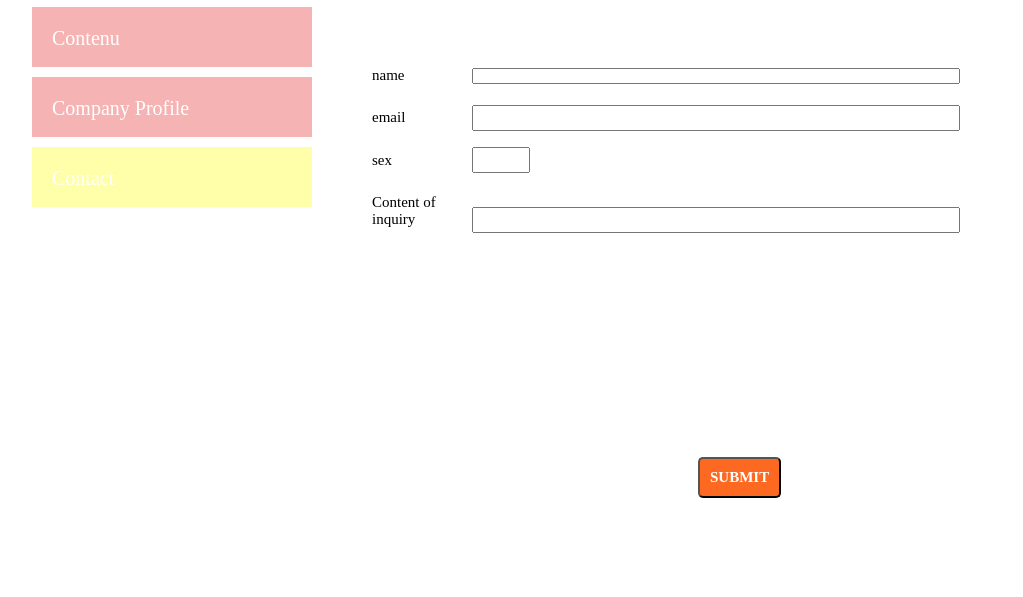
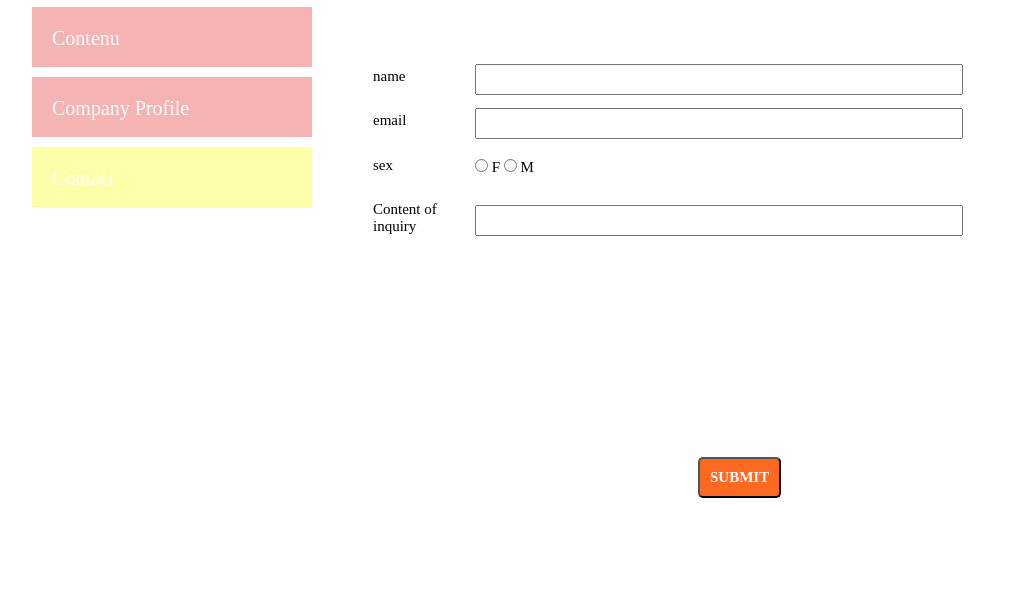
Before and after one commit to anselmehado/Travail2, a plain HTML site: page index.html in a window 1280 px wide. Shown: the part 203-800 px from the top of the page, without its empty margins (138-1161 px from the left). Drawn offline with Linux system fonts and the light colour scheme.

Commit message:
Troisieme version de l'exercice1 HTML/CSS: bouton radion et forme et table

```diff
--- a/CSS/style.css
+++ b/CSS/style.css
@@ -18,6 +18,7 @@ ul {
   margin: 0;
   padding: 0;
 }
+
 li {
   /* Supprimer le cercle noir en haut de la liste */
   list-style: none;
@@ -42,6 +43,7 @@ ul.top_menu {
 .top_menu li.right {
  float: right;
  width: auto;
+
 }
 
 .top_menu li a {
@@ -49,6 +51,7 @@ ul.top_menu {
   padding: 15px;
   display: block;
   text-decoration: none;
+
 }
 
 .top_menu li a:hover {
@@ -163,19 +166,19 @@ float: left;
   height: 50px;
 } */
 
-.zone{
+.name{
   width: 480px;
-  height: 20px;
+  height: 25px;
 }
 
-.zone1{
+.email{
   width: 480px;
-  height: 10px;
+  height: 25px;
 }
 
-.zone3{
-  width: 50px;
-  height: 20px;
+.CTInquiry{
+  width: 480px;
+  height: 25px;
 }
 
 label{
--- a/index.html
+++ b/index.html
@@ -10,14 +10,11 @@
   <body>
   <div class="container">
     <header class="header clearfix">
-
           <a href="index.html">
             <img src= "./images/logo.png" class="logo_image"/>
           </a>
-
         <nav>
           <ul class="top_menu clearfix">
-
             <li><a href="index.html">Home</a></li>
             <li><a href="#">Business Content</a></li>
             <li><a href="#">Company Profil</a></li>
@@ -29,14 +26,12 @@
     <div id ="texte">
     <h1>Contact</h1>
         </div>
-
           <div class="wrapper clearfix">
             <aside class="side_menu">
                 <nav>
                   <li><a href="#" > Contenu</a></li>
                   <li><a href="#">Company Profile</a></li>
                   <li id="troisieme"><a href="#">Contact</a></li>
-
                 </nav>
           </aside>
 
@@ -44,10 +39,38 @@
 
         <div class="news">
             <form class="maForm">
-        <label for="name">name </label><input class="zone1"><br>
-        <label for="name">email </label><input class="zone"><br>
-        <label for="name">sex </label><input class="zone3"><br>
-        <label for="name">Content of inquiry </label><input class="zone"><br>
+              <table cellspacing ="0">
+
+                  <tr>
+                    <td>
+                      <label for="name">name </label>
+                    </td>
+                    <td><input class="name"></td>
+                  </tr>
+                  <tr>
+                    <td>
+                      <label for="name">email </label>
+                    </td>
+                    <td><input class="email"></td>
+                  </tr>
+
+                  <tr>
+                    <td>
+                      <label for="name">sex </label>
+                    </td>
+                    <td><input type="radio" <label for="name"> F</label>
+                        <input type="radio" <label for="name"> M</label>
+                    </td>
+                  </tr>
+
+                  <tr>
+                    <td>
+                        <label for="name">Content of inquiry </label>
+                    </td>
+                    <td><input class="CTInquiry">
+                    </td>
+                    </tr>
+        </table>
             <input id="bouton" type="submit">
         </form>
   </div>
```
Lines whose indentation alone changed are shown as unchanged.
